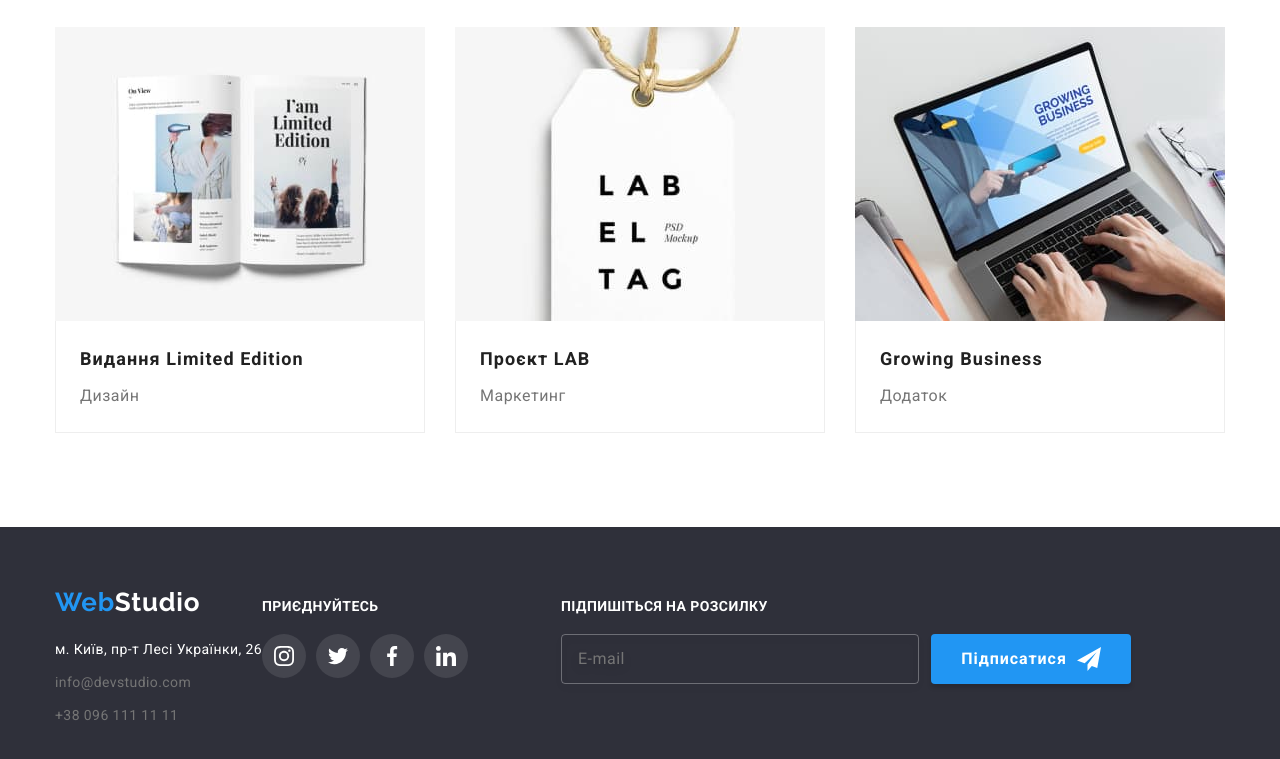
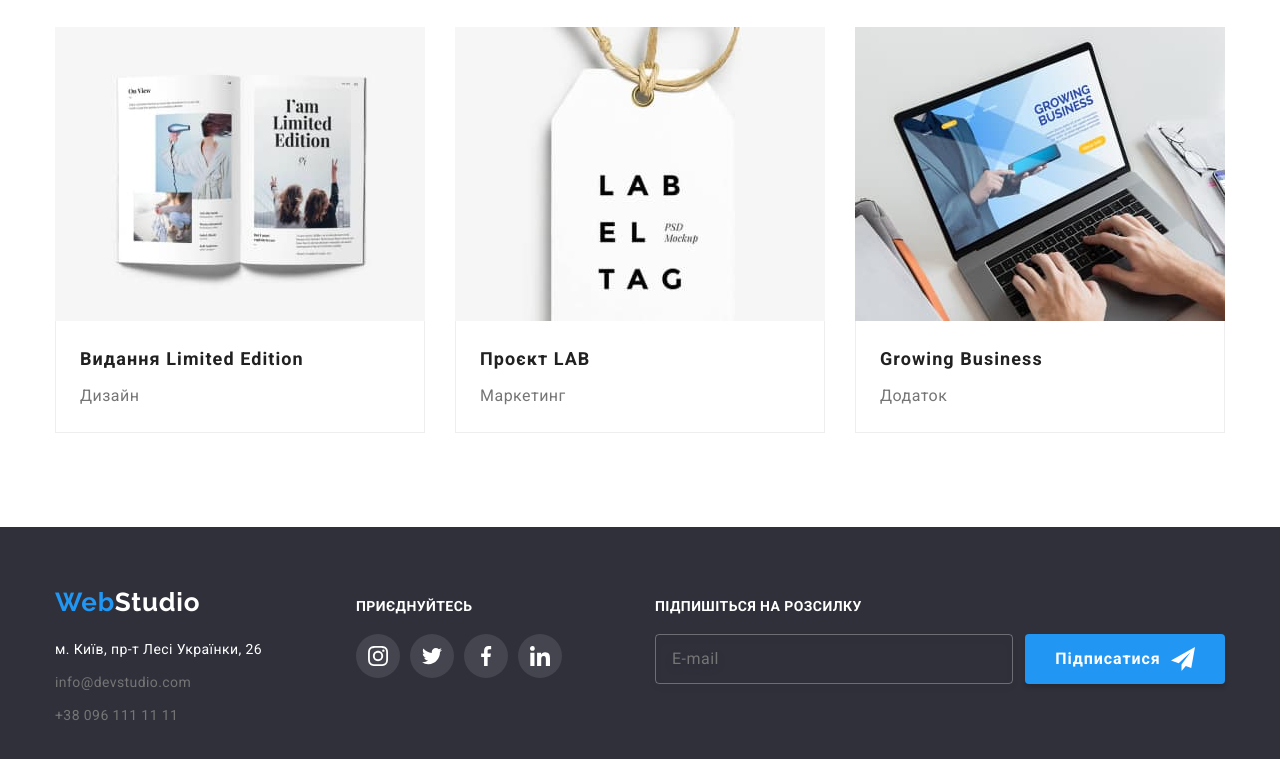
Before and after one commit to IvanKasich/goit-markup-hw-06, a plain HTML site: page portfolio.html in a window 1280 px wide. Shown: the part 1108-1867 px from the top of the page. Drawn offline with nearby package versions, Linux system fonts and the light colour scheme.

Commit message:
Update portfolio.html

```diff
--- a/portfolio.html
+++ b/portfolio.html
@@ -290,7 +290,7 @@
     </main>
     <footer class="contacts" id="contacts-link">
       <div class="container footer">
-        <div>
+        <div class="footer-logo-address">
           <a class="logo footer-logo" href="./index.html"
             ><span class="logo-footer-color">Web</span>Studio</a
           >
```
